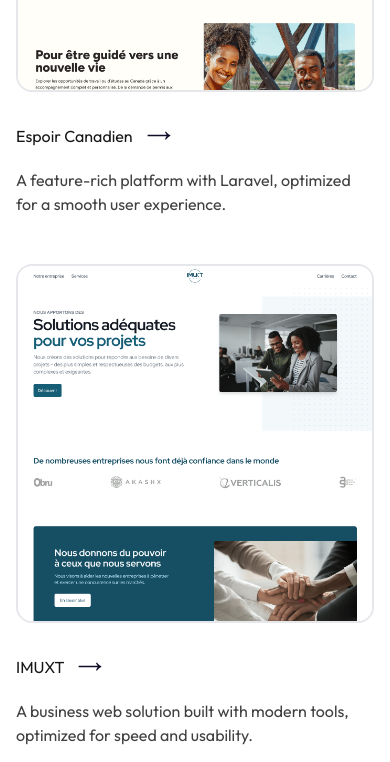
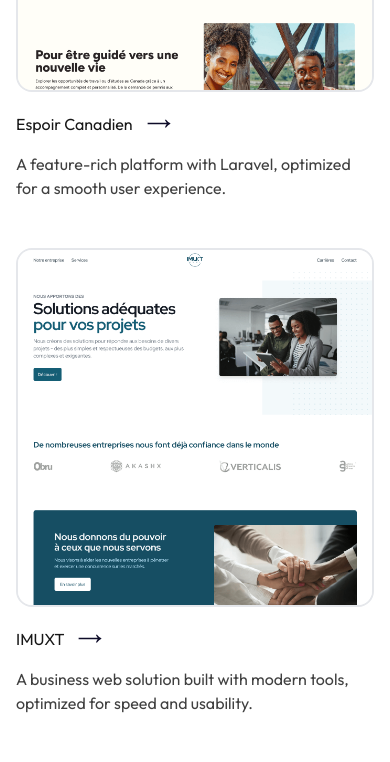
Before and after one commit to olivsinz/olivierzinsou.com, a Vue app: page / in a window 390 px wide. Shown: the part 916-1678 px from the top of the page. Built offline with nearby package versions, Linux system fonts and the light colour scheme.

Commit message:
responsive design

```diff
--- a/src/components/Index.vue
+++ b/src/components/Index.vue
@@ -101,7 +101,7 @@
                   class="w-full h-auto"
                 />
               </div>
-              <div class="mt-6 flex items-center">
+              <div class="mt-3 flex items-center">
                 <h3
                   class="group text-base font-medium text-neutral-900 sm:text-lg"
                 >
@@ -120,7 +120,7 @@
                 </svg>
               </div>
               <p
-                class="group mt-3 text-base font-[350] text-neutral-700 sm:text-lg"
+                class="group mt-2 text-base font-[350] text-neutral-700 sm:text-lg"
               >
                 {{ project.description }}
               </p>
```
